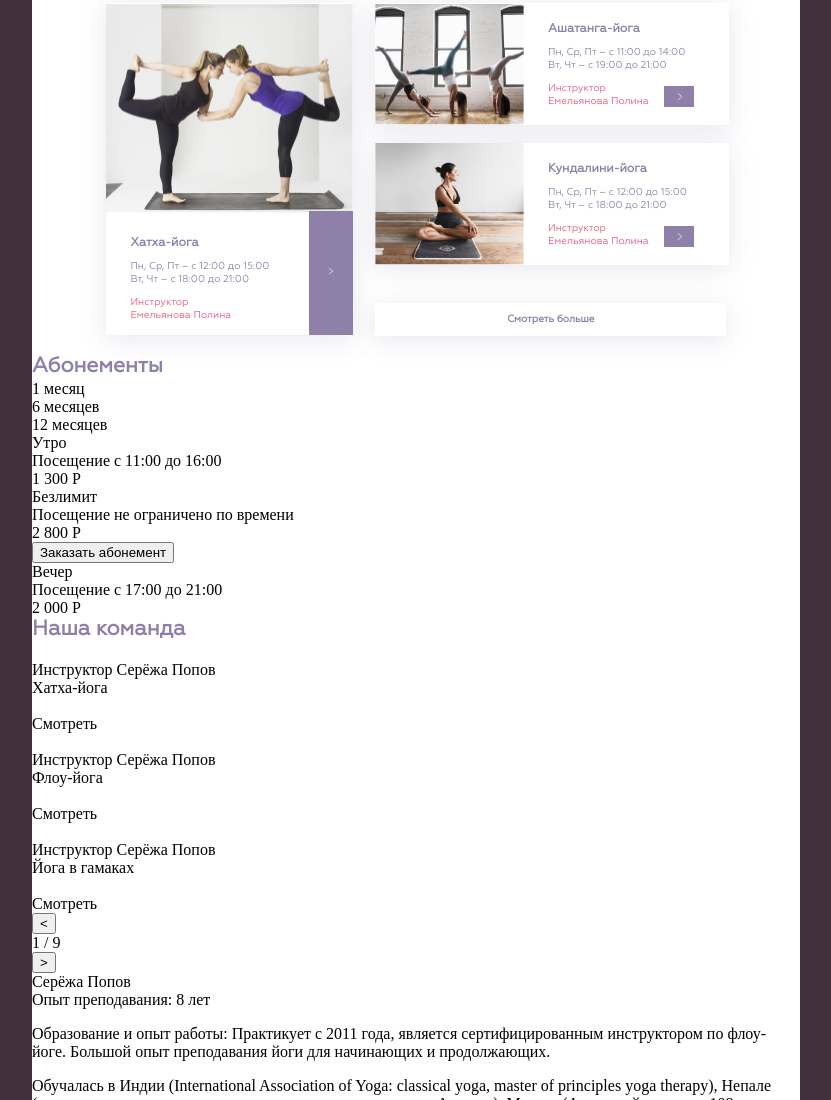
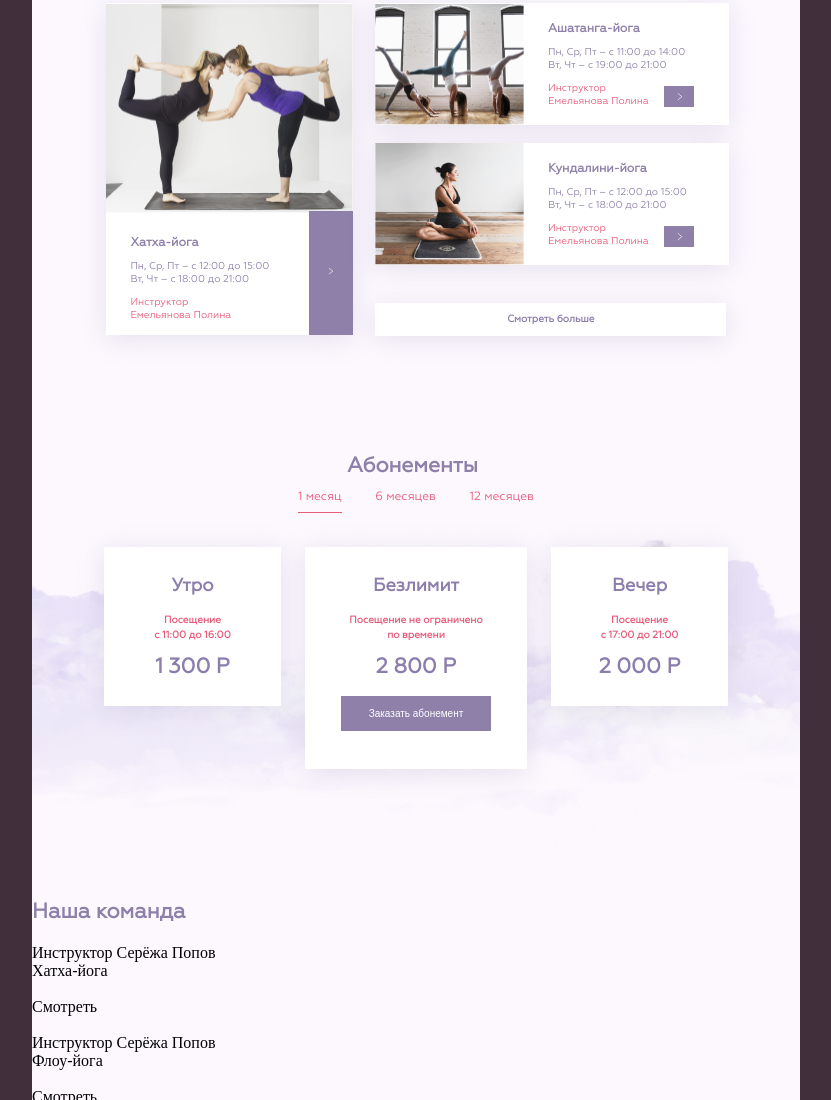
Before and after one commit to jackasmile92/yoga-css-training, a plain HTML site: page index.html in a window 1280 px wide. Shown: the part 485-1585 px from the top of the page, without its empty margins (224-1055 px from the left). Drawn offline with Linux system fonts and the light colour scheme.

Commit message:
subscription part

```diff
--- a/index.html
+++ b/index.html
@@ -126,20 +126,20 @@
                 Абонементы
             </div>
             <div class="subscription__durations">
-                <div class="subscription__duraion subscription__duraion--active">1 месяц</div>
-                <div class="subscription__duraion">6 месяцев</div>
-                <div class="subscription__duraion">12 месяцев</div>
+                <div class="subscription__duration subscription__duration--active">1 месяц</div>
+                <div class="subscription__duration">6 месяцев</div>
+                <div class="subscription__duration">12 месяцев</div>
             </div>
             <div class="subscription__time">
                 <div class="time">
                     <div class="time__title">Утро</div>
-                    <div class="time__interval">Посещение
+                    <div class="time__interval">Посещение<br>
                         с 11:00 до 16:00</div>
                     <div class="time__price">1 300 Р</div>
                 </div>
                 <div class="time time--active">
                     <div class="time__title">Безлимит</div>
-                    <div class="time__interval">Посещение не ограничено
+                    <div class="time__interval">Посещение не ограничено<br>
                         по времени</div>
                     <div class="time__price">2 800 Р</div>
                     <button class="time__button">
@@ -148,7 +148,7 @@
                 </div>
                 <div class="time">
                     <div class="time__title">Вечер</div>
-                    <div class="time__interval">Посещение
+                    <div class="time__interval">Посещение<br>
                         с 17:00 до 21:00</div>
                     <div class="time__price">2 000 Р</div>
                 </div>
--- a/scss/main.scss
+++ b/scss/main.scss
@@ -5,6 +5,7 @@ $font-color-pink:#E65C7B;
 
 $background-color-footer:#8373A1;
 $background-color:#FFFFFF;
+$background-color-light:#FCF8FE;
 $background-color-pink: #41303c;
 
 $button-color-pink:#E65C7B;
@@ -46,7 +47,7 @@ html {
     width: $main_width;
     margin: 0 auto;
 
-    background-color: $background-color;
+    background-color: $background-color-light;
 }
 
 .line__icon {
@@ -301,6 +302,98 @@ html {
     }
 }
 
+.time {
+    width: 176.09px;
+    height: 158.69px;
+    background: $background-color;
+    box-shadow: 0px 4px 25px rgba(142, 128, 169, 0.2);
+    display: flex;
+    flex-direction: column;
+    align-items: center;
+    @extend %font-Geometria;
+
+    &--active {
+        width: 221.62px;
+        height: 221.62px;
+    }
+
+    &__button {
+        width: 149.31px;
+        height: 34.82px;
+        border: none;
+        font-size: 10px;
+        color: $font-color-white;
+        background-color: $button-color-violet;
+        margin-top: 15px;
+    }
+
+    &__title {
+        font-size: 18px;
+        margin-top: 27.62px;
+        margin-bottom: 15px;
+    }
+
+    &__interval {
+        text-align: center;
+        line-height: 15px;
+        font-size: 10px;
+        color: $font-color-pink;
+        margin-bottom: 12px;
+    }
+
+    &__price {
+        font-size: 21px;
+    }
+}
+
+.subscription {
+    width: $main_width;
+    height: 445.93px;
+    background-image: url('../src/img/subscr_back.png');
+    margin-top: 100px;
+
+    &__title {
+        margin: 0 auto;
+        margin-top: 15px;
+        width: 138px;
+        height: 10px;
+    }
+
+    &__durations {
+        @extend %flex_row;
+        justify-content: space-between;
+        padding-top: 23px;
+        width: 261px;
+        height: 14px;
+        margin: 0 auto;
+        padding-left: 25px;
+        margin-bottom: 46px;
+    }
+
+    &__duration {
+        @extend %font-Geometria;
+        font-weight: 400;
+        font-size: 12px;
+        line-height: 20px;
+        color: $font-color-pink;
+        margin-right: 25px;
+
+
+        &--active {
+            border-bottom: 1px solid $font-color-pink;
+            padding-bottom: 25px;
+        }
+    }
+
+    &__time {
+        @extend %flex_row;
+        justify-content: space-between;
+        width: 623.09px;
+        height: 221.62px;
+        margin: 0 auto;
+    }
+}
+
 .footer {
     width: $main_width;
     height: 271px;
@@ -315,17 +408,17 @@ html {
 
         margin-left: 78px;
 
-        &-right{
+        &-right {
             margin-left: 61px;
         }
     }
 
-    &__text{
+    &__text {
         font-size: 14px;
         margin-bottom: 32px;
     }
 
-    &__smaller-text{
+    &__smaller-text {
         font-size: 12px;
     }
 
@@ -339,20 +432,21 @@ html {
 
     }
 
-    &__pale-text{
+    &__pale-text {
         opacity: 0.5;
         margin-right: 40px;
     }
 
-    &__social{
+    &__social {
         margin-right: 15px;
-        &s{
+
+        &s {
             @extend %flex_row;
             align-content: center;
         }
     }
 
-    &__icon{
+    &__icon {
         height: 10px;
         width: auto;
     }
```
Also changed, not shown: css/main.css, src/img/subscr_back.png (added).
